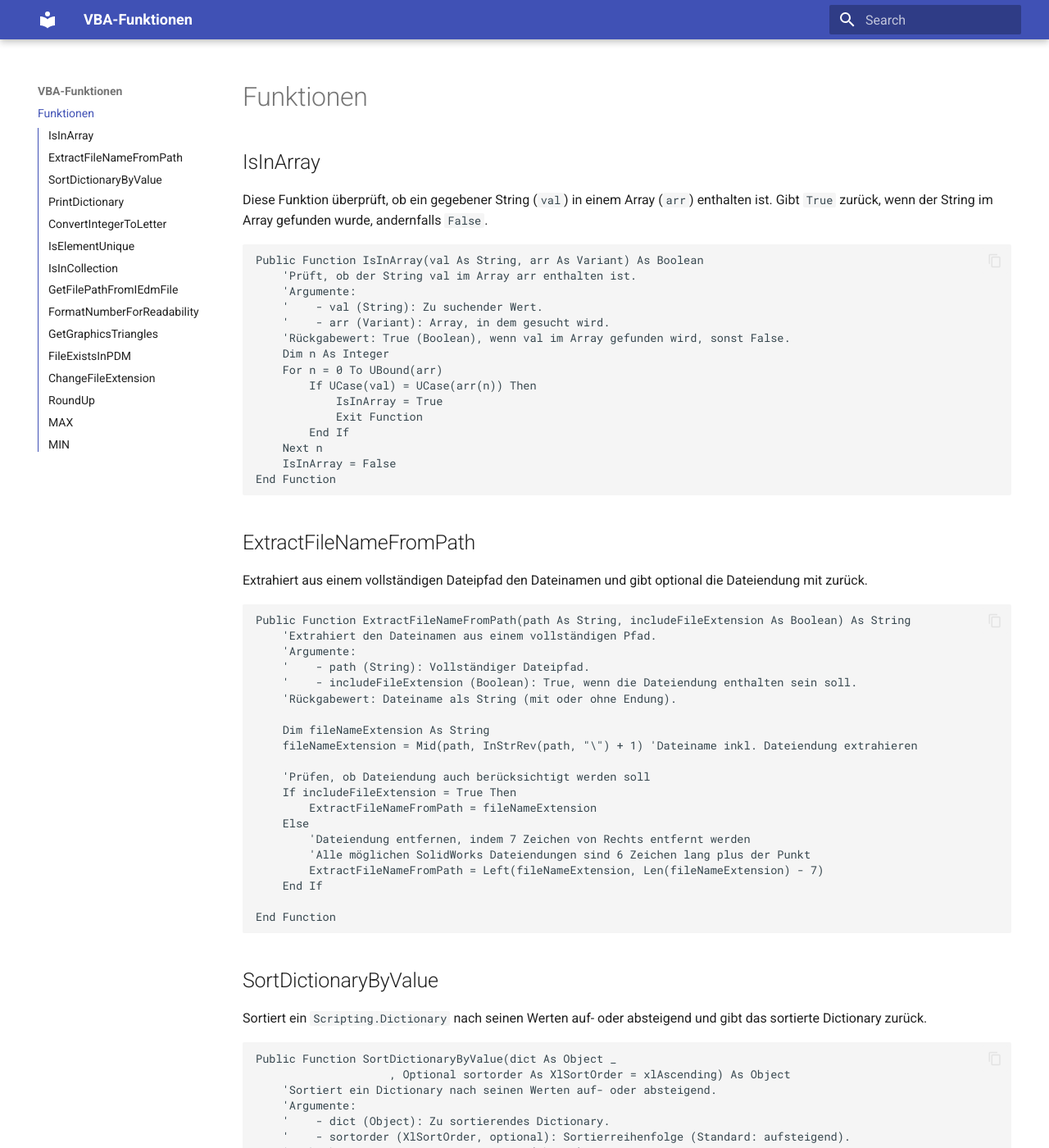
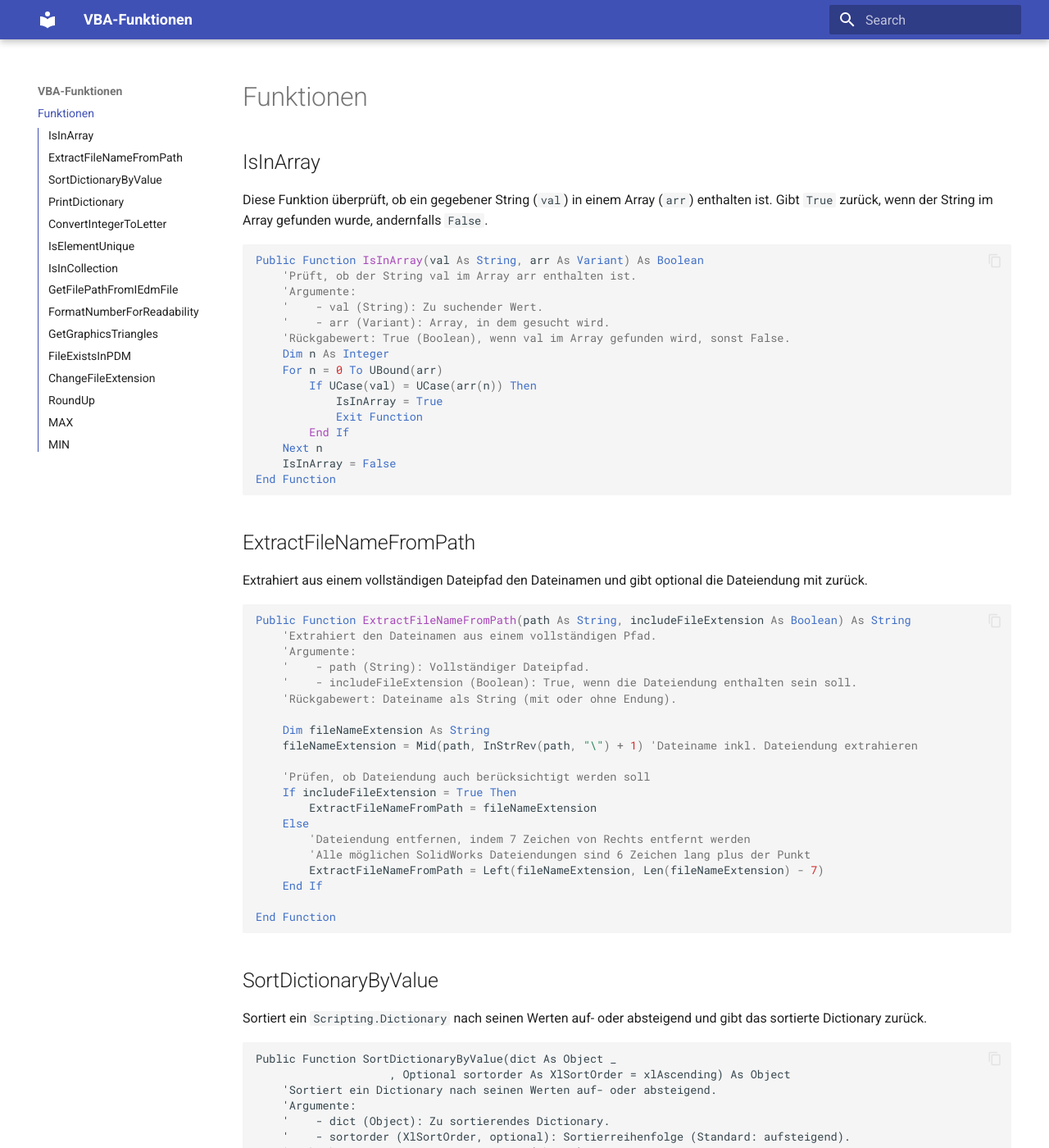
Before and after one commit to marino222/VBA-Library, an MkDocs documentation site: the page built from docs/index.md, in a window 1280 px wide and 1400 px high. Shown: the whole window at 82% size. Built offline with MkDocs 1.6.1 and Material for MkDocs 9.7.7, drawn with Linux system fonts in a browser that asks for light colours.

Commit message:
Update index.md

````diff
--- a/docs/index.md
+++ b/docs/index.md
@@ -2,7 +2,7 @@
 
 Diese Funktion überprüft, ob ein gegebener String (`val`) in einem Array (`arr`) enthalten ist. Gibt `True` zurück, wenn der String im Array gefunden wurde, andernfalls `False`.
 
-```vb
+```vbnet
 Public Function IsInArray(val As String, arr As Variant) As Boolean
     'Prüft, ob der String val im Array arr enthalten ist.
     'Argumente:
@@ -24,7 +24,7 @@ End Function
 
 Extrahiert aus einem vollständigen Dateipfad den Dateinamen und gibt optional die Dateiendung mit zurück.
 
-```vb
+```vbnet
 Public Function ExtractFileNameFromPath(path As String, includeFileExtension As Boolean) As String
     'Extrahiert den Dateinamen aus einem vollständigen Pfad.
     'Argumente:
````
